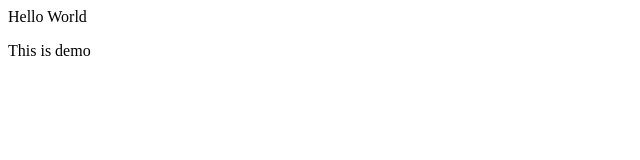
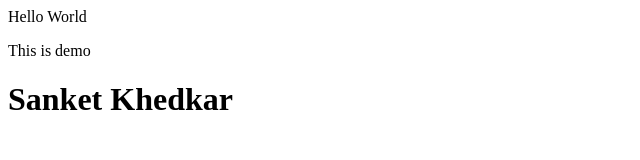
Before and after one commit to khedkarsanket/Sanket-Demo, a plain HTML site: page index.html in a window 1280 px wide. Shown: the whole page, without its empty margins (0-640 px from the left). Drawn offline with Linux system fonts and the light colour scheme.

Commit message:
Add html code

```diff
--- a/index.html
+++ b/index.html
@@ -1,2 +1,7 @@
 <p>Hello World</p>
 <p>This is demo</p>
+<html>
+    <body>
+        <h1> Sanket Khedkar</h1>
+    </body>
+</html>
```
